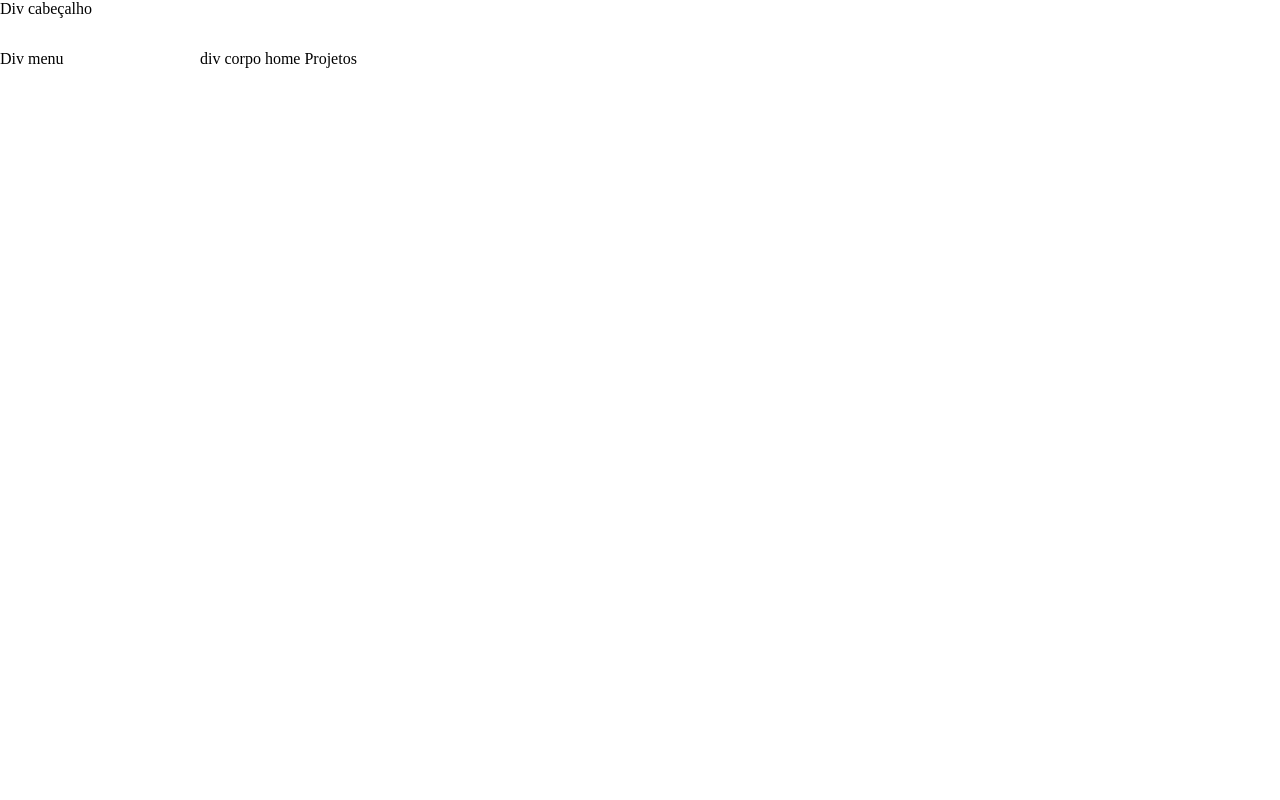
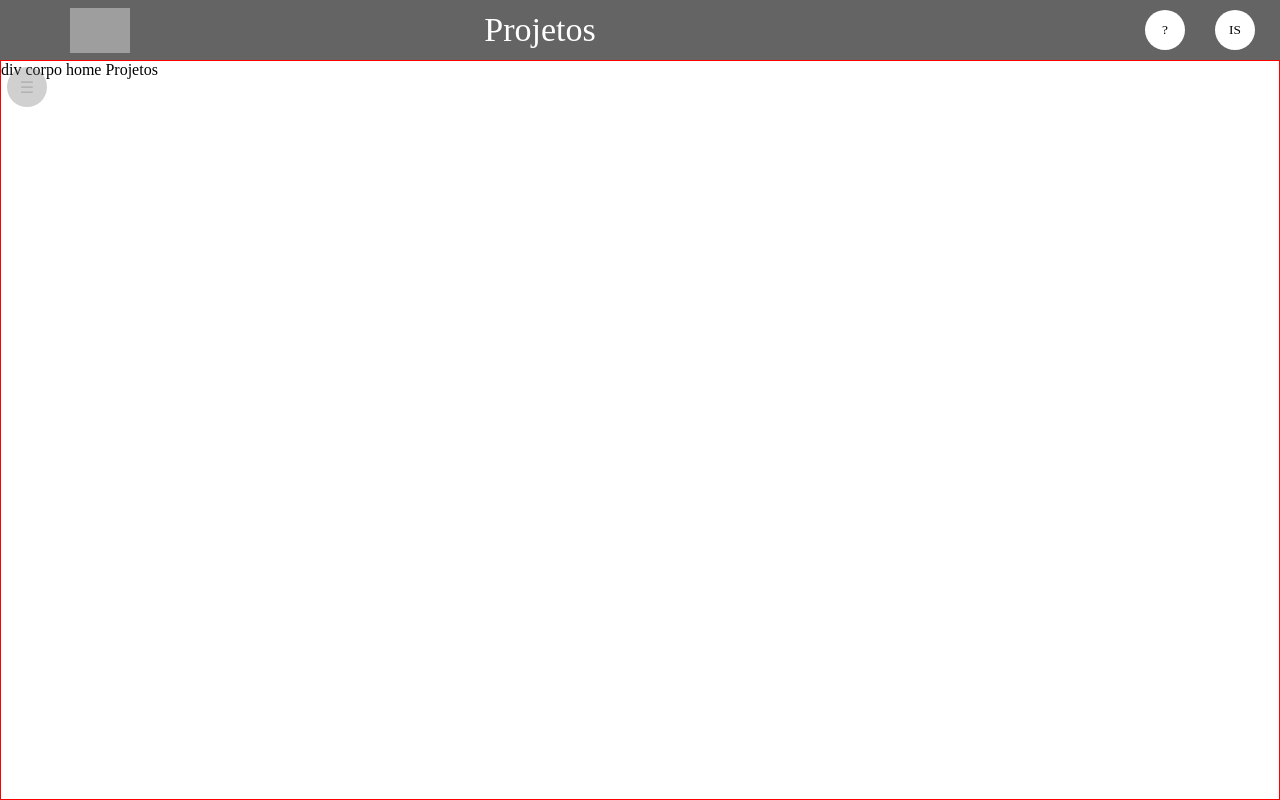
Before and after one commit to DevIsraelSantos/EasyQFD_front, a React (Vite) app: page / in a window 1280 px wide. Built offline with nearby package versions, Linux system fonts and the light colour scheme; grey boxes are pictures that could not be loaded.

Commit message:
sync projeto

```diff
--- a/src/components/Estruturas/Cabecalho.tsx
+++ b/src/components/Estruturas/Cabecalho.tsx
@@ -1,11 +1,31 @@
+import { useEffect, useState } from 'react'
+import logo from '../../files/logo1.png'
 
+type CabecalhoProbs = {
+    projectName: string
+}
 
-export function Cabecalho() {
+export function Cabecalho(probs: CabecalhoProbs) {
 
+    const [telaName, setTelaName] = useState('');
+
+    useEffect(() => {
+        console.log(probs.projectName)
+        setTelaName(probs.projectName)
+    }, [])
 
     return (
-        <header>
-            Div cabeçalho
+        <header id='header_conteiner'>
+            <div id="header_left">
+                <img src={logo} alt="logo" />
+            </div>
+            <div id="header_center">
+                <span>{telaName}</span>
+            </div>
+            <div id="header_right">
+                <button id='btn_info'>?</button>
+                <button id='btn_perfil' >IS</button>
+            </div>
         </header>
     )
 
--- a/src/components/Estruturas/Menu.tsx
+++ b/src/components/Estruturas/Menu.tsx
@@ -1,22 +1,64 @@
-import { useNavigate } from "react-router-dom";
+import { useState } from "react"
 
+type projeto = {
+    name: string,
+    hash: string
+}
 
 export function Menu() {
 
-    //state
+    const [widthMenu, setWidthMenu] = useState(0)
+    const [openMenu, setOpenMenu] = useState('sidenav')
 
-    //Navegações
-    let navigate = useNavigate()
+    const [userHash, setUserHash] = useState('devisrael')
 
-    const runRota = (rota: string) => {
-        const route = `/${rota}`;
-        navigate(route)
+    const [projetoSelecionado, setProjetoSelecionado] = useState('aaa');
+    const [projetos, setProjetos] = useState([]);
+
+    const alterarWidthMenu = () => {
+        if (openMenu.search('open') >= 0) {
+            setOpenMenu('sidenav')
+        } else {
+            setOpenMenu('sidenav open')
+            loadProjetos();
+
+        }
+        return
     }
 
+    const loadProjetos = () => {
+        let prj1, prj2, prj3: projeto;
+        prj1 = { name: 'Bolo', hash: 'aaa' }
+        prj2 = { name: 'Café', hash: 'bbb' }
+        prj3 = { name: 'Pão de queijo', hash: 'ccc' }
+        let prjs:projeto[] = [prj1, prj2, prj3];
+
+        setProjetos(prjs);
+    };
+
+    const idItem = (projeto: projeto) => {
+        let id = 'prj-' + projeto.hash;
+
+        if (projeto.hash == projetoSelecionado) {
+            id = 'selected'
+        }
+
+        return id
+    }
+
+    const listItems = projetos.map((projeto) =>
+        <a href={projeto.hash} id={idItem(projeto)}>{'> ' + projeto.name}</a>
+    );
+
     return (
-        <div id="menu">
-            Div menu
+        <div id="Menu">
+            <span id='btnMenu' onClick={alterarWidthMenu}>&#9776; </span>
+            <div id="sideBar" className={openMenu} >
+                <a onClick={alterarWidthMenu} className="closebtn" >&times;</a>
+                <ul className="items">
+                    {listItems}
+                </ul>
+            </div>
         </div>
     )
-
 }
--- /dev/null
+++ b/src/custom.d.ts
@@ -0,0 +1,4 @@
+declare module "*.jpg";
+declare module "*.png";
+declare module "*.jpeg";
+declare module "*.gif";
--- a/src/pages/PageHome.tsx
+++ b/src/pages/PageHome.tsx
@@ -4,29 +4,40 @@ import { Menu } from "../components/Estruturas/Menu";
 import { Rodape } from "../components/Estruturas/Rodape";
 import { Corpo } from "../components/Estruturas/Corpo";
 import { CorpoProjeto } from "../components/Estruturas/CorpoProjeto";
+import { useState } from "react";
 
 export function PageHome() {
 
     //States and Params
     const { prj } = useParams();
+    const [projectName, setProjectName] = useState()
 
     //Eventos
     const selectCorpo = () => {
         if (!prj) {
             return <Corpo />
         } else {
-            return <CorpoProjeto projeto={prj}/>
+            return <CorpoProjeto projeto={prj} />
         }
+    }
+
+    const contruirCabecalho = () => {
+
+        let projeto = (!prj? 'Projetos':prj);
+        console.table({projeto})
+        return (
+            <Cabecalho projectName={projeto} />
+        )
     }
 
     return (
         <>
-            <Cabecalho />
+            {contruirCabecalho()}
             <main>
                 <Menu />
                 {selectCorpo()}
             </main>
-            <Rodape/>
+            <Rodape />
         </>
     )
 }
--- a/src/styles/global.css
+++ b/src/styles/global.css
@@ -5,6 +5,9 @@
     font-family: cursive, 'Times New Roman', Times, serif, monospace;
 }
 
+:root {
+    --menuFundo: rgb(100, 100, 100);
+}
 
 #root {
     height: 100vh;
@@ -166,37 +169,211 @@ footer {
     display: block;
 }
 
-header{
+header {
     width: 100%;
-    height: 50px;
+    height: 60px;
 }
 
-main{
+main {
     width: 100%;
-    height: calc(100% - 50px);
+    height: calc(100% - 60px);
 
     display: flex;
     flex-direction: row;
     justify-content: space-between;
     align-items: center;
 }
-footer{
+
+footer {
     width: 0;
     height: 0;
     border: none;
 }
 
-#menu{
+#menu {
     width: 200px;
     height: 100%;
+    display: flex;
+    flex-direction: column;
+    justify-content: flex-start;
+    align-items: center;
 }
 
-#corpo{
-    width: calc(100% - 200px);
+#corpo {
+    width: 100%;
     height: 100%;
 }
 
 
+/*---------------------------*/
+/*         Header            */
+
+#header_conteiner {
+    display: flex;
+    flex-direction: row;
+    justify-content: space-between;
+
+    background-color: var(--menuFundo);
+}
+
+
+#header_left {
+    width: 200px;
+    min-width: 200px;
+    max-width: 200px;
+
+    display: flex;
+    flex-direction: row-reverse;
+    justify-content: center;
+    align-items: center;
+}
+
+#header_left>img {
+    width: auto;
+    height: 45px;
+}
+
+#header_right {
+    width: 400px;
+    min-width: 400px;
+
+    display: flex;
+    justify-content: flex-end;
+    align-items: center;
+
+}
+
+#header_right>button {
+    border-radius: 50%;
+    width: 40px;
+    height: 40px;
+    margin: 5px;
+    margin-right: 25px;
+    border: none;
+    background-color: rgba(255, 255, 255, 10);
+}
+
+#header_center {
+    width: 100%
+}
+
+#header_center {
+    display: inline-flex;
+    align-items: center;
+    justify-content: center;
+    font-size: 34px;
+}
+#header_center > span {
+    color: white;
+
+}
+
+#corpo{
+    border:1px solid red
+
+}
+
+#btnMenu{
+
+    position: fixed;
+
+    height: 40px;
+    width: 40px;
+
+    margin: 7px;
+    top: 60px;
+    opacity: 0.3;
+    font-size: var(--menuFontSize);
+    background-color: var(--menuFundo);
+
+    display: flex;
+    justify-content: center;
+    align-items: center;
+
+    color: var(--menuFonte);
+    border-radius: 50%;
+  }
+
+  #btnMenu:hover{
+    opacity: 0.9;
+  }
+
+  .menu_open{
+    width: 20%;
+  }
+  .menu_close{
+    width: 0%;
+  }
+
+
+  .sidenav {
+    height: 100%;
+    width: 0;
+    margin-top: 50px;
+    position: fixed;
+    z-index: 1;
+    top: 0;
+    left: 0;
+    background-color: var(--menuFundo);
+    overflow-x: hidden;
+    transition: 0.25s ease all;
+    -webkit-transition: 0.25s ease all;
+    padding-top: 60px;
+  }
+
+  .sidenav.open {
+    width: 200px;
+
+  }
+
+  .sidenav.open a {
+
+    opacity: 1;
+
+  }
+
+  .sidenav a {
+    padding: 5px 8px 8px 32px;
+    text-decoration: none;
+    font-size: var(--menuFontSize);
+    display: block;
+    transition: 0.4s ease all;
+    -webkit-transition: 0.4s ease all;
+    color: var(--menuFonte);
+
+    opacity: 0;
+
+  }
+  #selected{
+    color: yellow;
+  }
+
+  .sidenav a:hover {
+    color: var(--menuFonte);
+
+  }
+
+  .sidenav .closebtn {
+    position: absolute;
+    top: 0;
+    right: 25px;
+    font-size: 36px;
+    margin-left: 50px;
+  }
+
+  @media screen and (max-height: 450px) {
+    .sidenav {
+      padding-top: 15px;
+    }
+
+    .sidenav a {
+      font-size: 18px;
+    }
+  }
+
+  .items a:hover{
+    color:rgb(241, 221, 69)
+  }
 /*---------------------------*/
 /*                           */
 
@@ -205,6 +382,3 @@ footer{
 
 /*---------------------------*/
 /*                           */
-
-/*---------------------------*/
-/*                           */
```
